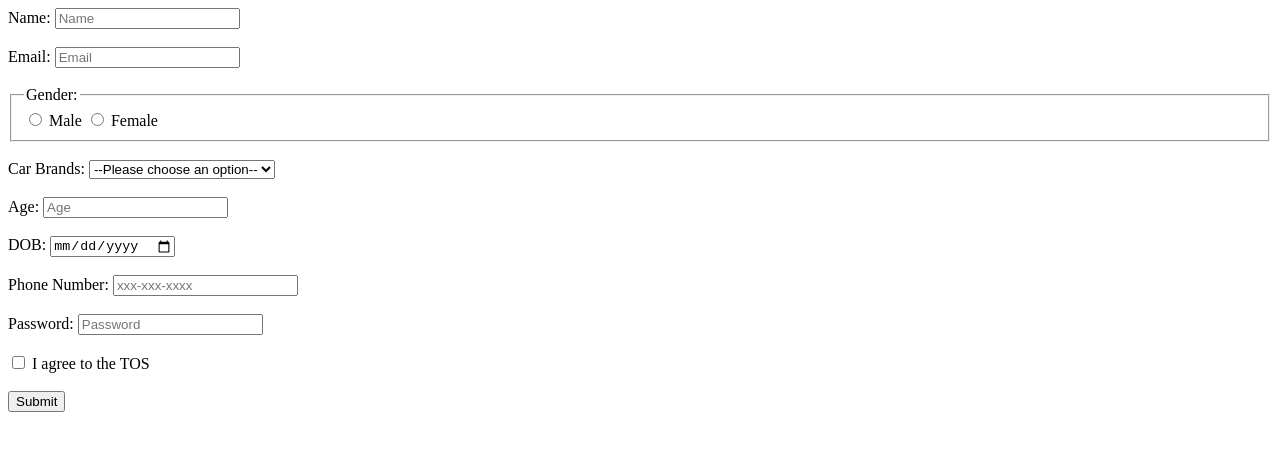
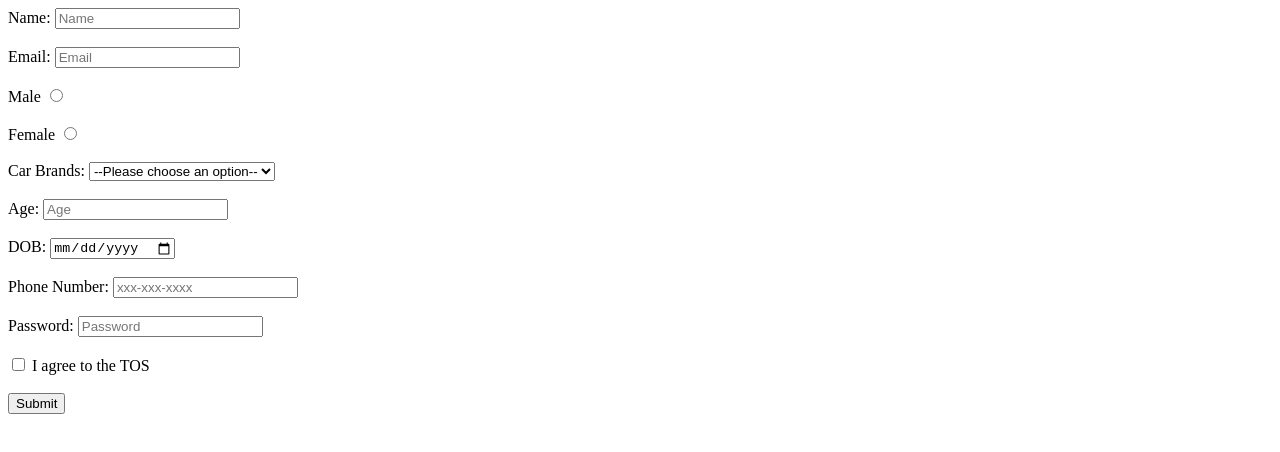
Before and after one commit to acciojob/signup-form-car-Nayankyadav, a website: page main.html in a window 1280 px wide. Drawn offline with Linux system fonts and the light colour scheme.

Commit message:
created a submission

```diff
--- a/main.html
+++ b/main.html
@@ -15,14 +15,19 @@
         <label for="email">Email:</label>
         <input type="email" id="email" name="email" placeholder="Email" required><br><br>
 
-        <fieldset>
+		<label for="gender_m">Male</label>
+		<input type="radio" id="gender_m" name="gender" required><br><br>
+
+		<label for="gender_f">Female</label>
+		<input type="radio" id="gender_f" name="gender" required><br><br>
+<!--         <fieldset>
             <legend>Gender:</legend>
             <input type="radio" id="gender_m" name="gender" required>
             <label for="gender_m">Male</label>
 
             <input type="radio" id="gender_f" name="gender" required>
             <label for="gender_f">Female</label>
-        </fieldset><br>
+        </fieldset><br> -->
 
         <label for="cars">Car Brands:</label>
         <select id="cars" name="cars" required>
```
